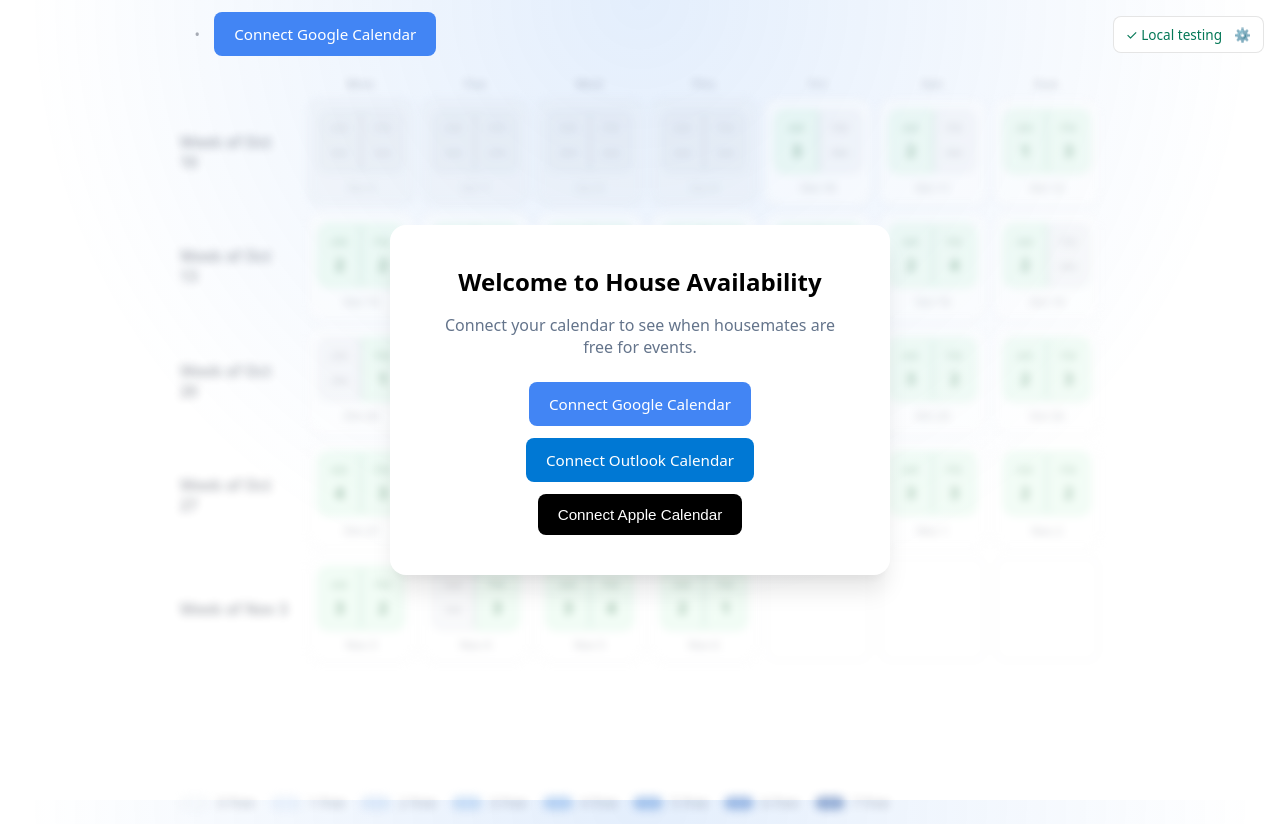
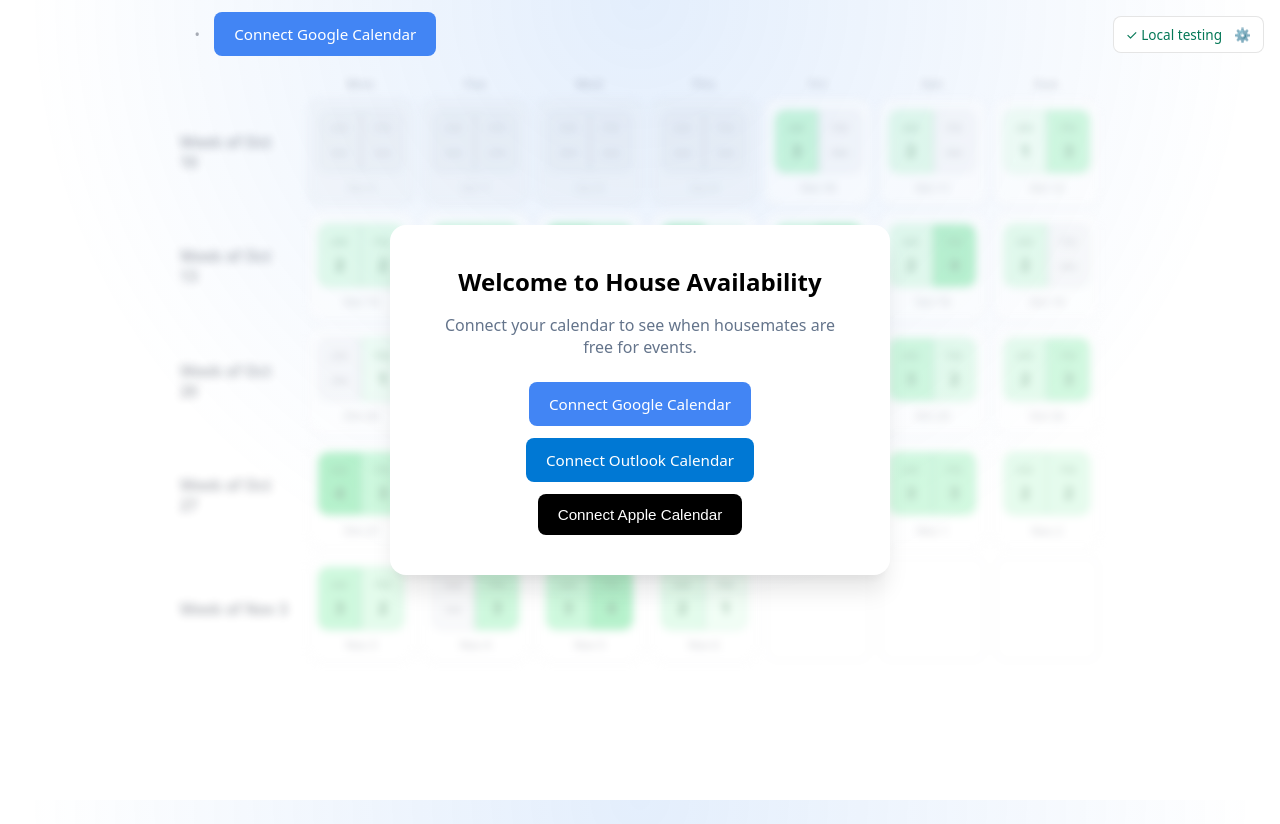
Before and after one commit to simonwisdom/house-availability-calendar, a website: page pages/index.html in a window 1280 px wide. Drawn offline with Linux system fonts and the light colour scheme; no server answers.

Commit message:
added segment gradient

```diff
--- a/pages/index.html
+++ b/pages/index.html
@@ -347,13 +347,7 @@
         display: none;
       }
       #legend {
-        display: flex;
-        flex-wrap: wrap;
-        gap: 1rem;
-        font-size: 0.85rem;
-        color: rgba(15, 23, 42, 0.7);
-        align-items: center;
-        flex-shrink: 0;
+        display: none;
       }
       .legend-item {
         display: flex;
@@ -1027,13 +1021,13 @@
 
       const palette = [
         "#F1F5F9",
-        "#D9E8FB",
-        "#BED7F6",
-        "#94BFF0",
-        "#6DA5E8",
-        "#4B89D9",
-        "#306CC6",
-        "#1B4DA0"
+        "#DCFCE7",
+        "#BBF7D0",
+        "#86EFAC",
+        "#4ADE80",
+        "#22C55E",
+        "#16A34A",
+        "#15803D"
       ];
       const weekdayNames = ["Mon", "Tue", "Wed", "Thu", "Fri", "Sat", "Sun"];
       const segmentOrder = ["morning", "evening"];
@@ -1725,6 +1719,19 @@
               const treatAsAvailable = rawSegmentCount > 0 && !isPastDay && !isPlaceholder;
               if (treatAsAvailable) {
                 segmentEl.classList.add("segment-available");
+
+                // Apply color gradient on all views
+                if (segmentScaleMax > 0) {
+                  const colorIndex = Math.round((rawSegmentCount / segmentScaleMax) * (palette.length - 1));
+                  const bgColor = palette[Math.min(colorIndex, palette.length - 1)];
+                  segmentEl.style.backgroundColor = bgColor;
+
+                  // Adjust text color based on background brightness
+                  const isDark = colorIndex >= 5; // Green palette gets darker after index 5
+                  if (isDark) {
+                    segmentEl.style.color = '#ffffff';
+                  }
+                }
               } else {
                 segmentEl.classList.add("segment-empty");
               }
```
